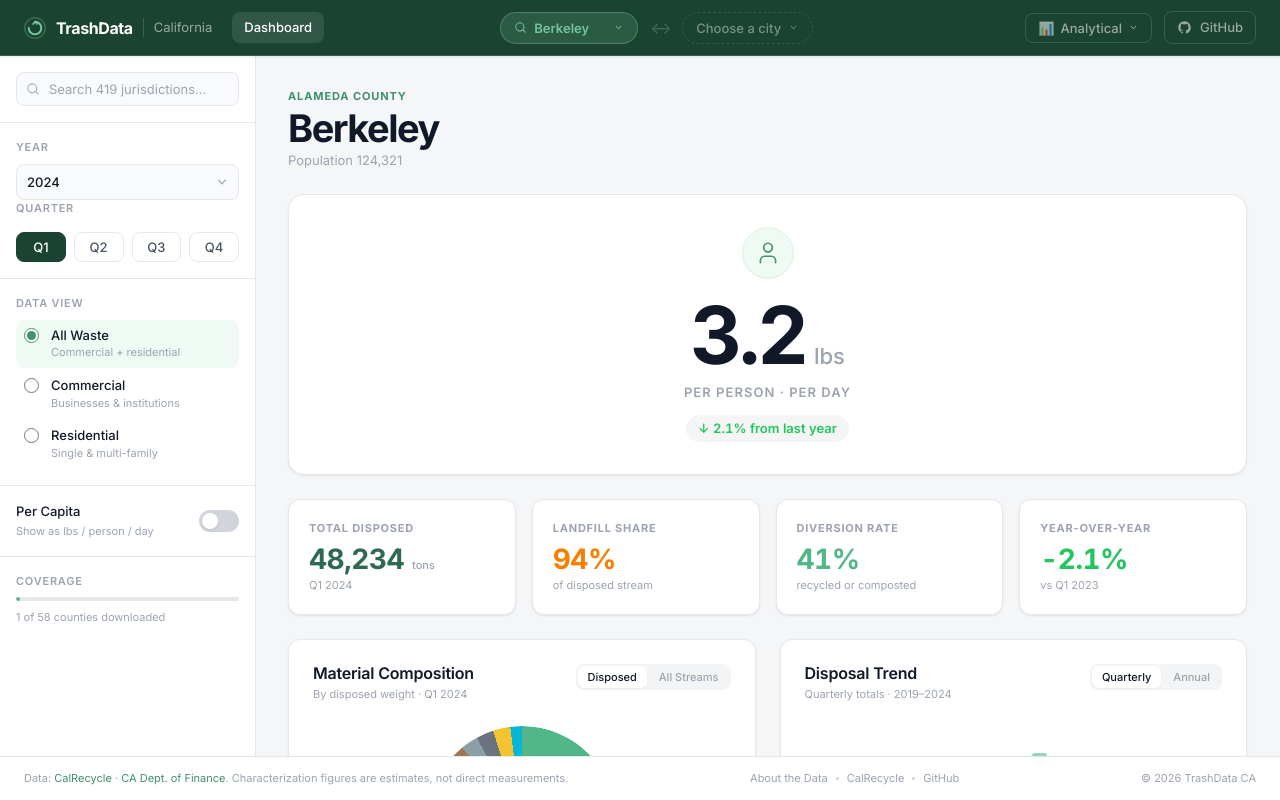
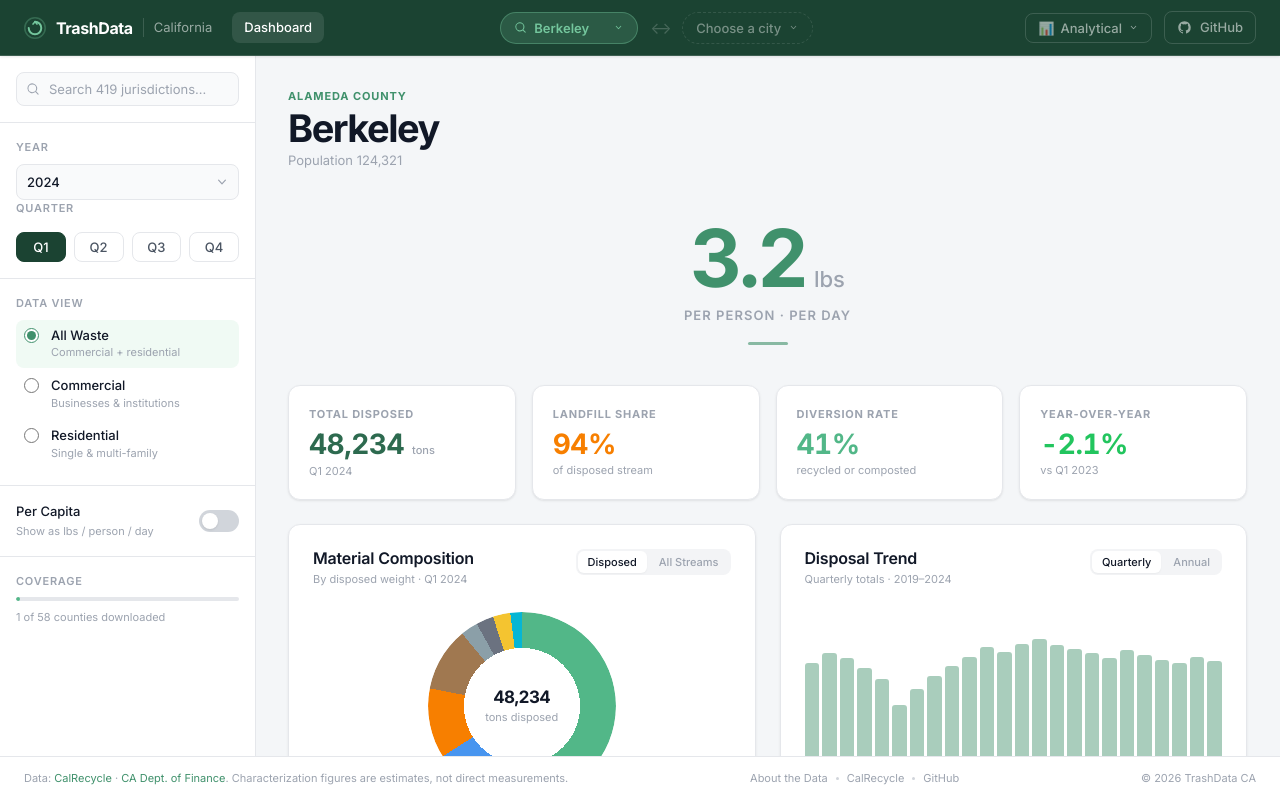
Before and after one commit to maxnelson/wastedata, a React (Vite) app: page / in a window 1280 px wide. Built offline with nearby package versions, Linux system fonts and the light colour scheme.

Commit message:
adjusted compare section treatment

```diff
--- a/package.json
+++ b/package.json
@@ -11,6 +11,9 @@
     "fetch:waste-characterization": "node tools/data_extraction/fetch-calrecycle-waste-characterization.cjs"
   },
   "dependencies": {
+    "@fortawesome/fontawesome-svg-core": "^7.2.0",
+    "@fortawesome/pro-regular-svg-icons": "^7.2.0",
+    "@fortawesome/react-fontawesome": "^3.3.0",
     "lucide-react": "^1.8.0",
     "react": "^19.2.4",
     "react-dom": "^19.2.4"
--- a/src/App.jsx
+++ b/src/App.jsx
@@ -6,6 +6,7 @@ import Footer from './components/Layout/Footer'
 import Layout from './components/Layout/Layout'
 import SocialLayout from './components/Layout/SocialLayout'
 import Home from './pages/Home'
+import { CITIES, MOCK_DATA } from './data/cities'
 import styles from './App.module.css'
 
 export default function App() {
@@ -20,6 +21,9 @@ export default function App() {
       setCityB(CITIES.find(c => c !== cityA) || 'Oakland')
     }
   }, [theme])
+
+  const perCapitaA = MOCK_DATA[cityA]?.perCapita ?? null
+  const perCapitaB = cityB ? (MOCK_DATA[cityB]?.perCapita ?? null) : null
 
   return (
     <div className={styles.root}>
@@ -37,10 +41,10 @@ export default function App() {
             {/* Comparison panel wrapper — animates between single and two-column */}
             <div className={`${styles.panels} ${cityB ? styles.comparing : ''}`}>
               <div className={styles.panelA}>
-                <Home city={cityA} />
+                <Home city={cityA} vsPerCapita={perCapitaB} />
               </div>
               <div className={`${styles.panelB} ${cityB ? styles.panelBActive : ''}`}>
-                {cityB && <Home city={cityB} />}
+                {cityB && <Home city={cityB} vsPerCapita={perCapitaA} />}
               </div>
             </div>
           </Layout>
--- a/src/pages/Home.jsx
+++ b/src/pages/Home.jsx
@@ -1,5 +1,7 @@
 import { useState } from 'react'
-import { User, Share2, Download } from 'lucide-react'
+import { Share2, Download } from 'lucide-react'
+import { FontAwesomeIcon } from '@fortawesome/react-fontawesome'
+import { faTrashCan } from '@fortawesome/pro-regular-svg-icons'
 import styles from './Home.module.css'
 import { MOCK_DATA } from '../data/cities'
 
@@ -26,6 +28,9 @@ function buildConicGradient(cats) {
   return `conic-gradient(${stops.join(', ')})`
 }
 
+// Stable mock YoY changes per category (computed once at module level, not in render)
+const YOY_CHANGES = [0.82, -1.43, 1.91, -0.67, 1.24]
+
 // Simulated quarterly bar heights (24 quarters = 2019 Q1 → 2024 Q4)
 const BAR_HEIGHTS = [
   68, 74, 71, 65,   // 2019
@@ -36,15 +41,30 @@ const BAR_HEIGHTS = [
   70, 68, 72, 69,   // 2024
 ]
 
-export default function Home({ city = 'Berkeley' }) {
+export default function Home({ city = 'Berkeley', vsPerCapita = null }) {
   const data = MOCK_DATA[city] || MOCK_DATA['Berkeley']
   const isImproving = data.yoy < 0
   const [activeTab,   setActiveTab]   = useState('disposed')
   const [activeTrend, setActiveTrend] = useState('quarterly')
   const [hoveredBar,  setHoveredBar]  = useState(null)
 
+  // Performance color: compare against the other city if in comparison mode
+  let perf = null
+  if (vsPerCapita !== null) {
+    perf = data.perCapita <= vsPerCapita ? 'better' : 'worse'
+  }
+
+  const accentColor = perf === 'better'
+    ? 'var(--perf-better)'
+    : perf === 'worse'
+    ? 'var(--perf-worse)'
+    : 'var(--brand-600)'
+
   return (
-    <div className={styles.page}>
+    <div
+      className={styles.page}
+      style={{ '--accent-color': accentColor }}
+    >
 
       {/* ── City header ────────────────────────────────── */}
       <div className={styles.cityHeader}>
@@ -55,20 +75,13 @@ export default function Home({ city = 'Berkeley' }) {
 
       {/* ── Per-capita hero ─────────────────────────────── */}
       <div className={styles.hero}>
-        <div className={styles.heroIconWrap}>
-          <User className={styles.heroIcon} strokeWidth={1.5} />
-        </div>
         <div className={styles.heroNum}>
+          <FontAwesomeIcon icon={faTrashCan} className={styles.heroIcon} />
           <span className={`${styles.heroValue} num`}>{data.perCapita}</span>
           <span className={styles.heroUnit}>lbs</span>
         </div>
         <p className={styles.heroLabel}>per person · per day</p>
-        <span
-          className={`${styles.heroBadge} num`}
-          style={{ color: isImproving ? 'var(--status-positive)' : 'var(--status-negative)' }}
-        >
-          {isImproving ? '↓' : '↑'} {Math.abs(data.yoy)}% from last year
-        </span>
+        <div className={styles.heroAccentBar} />
       </div>
 
       {/* ── Stat cards ─────────────────────────────────── */}
@@ -205,15 +218,15 @@ export default function Home({ city = 'Berkeley' }) {
           </div>
 
           <div className={styles.yoyList}>
-            {CATEGORIES.slice(0, 5).map(cat => {
-              const change = (Math.random() * 4 - 2).toFixed(2)
-              const pos = parseFloat(change) >= 0
+            {CATEGORIES.slice(0, 5).map((cat, i) => {
+              const change = YOY_CHANGES[i]
+              const pos = change >= 0
               return (
                 <div key={cat.name} className={styles.yoyRow}>
                   <span className={styles.yoySwatch} style={{ background: cat.color }} />
                   <span className={styles.yoyName}>{cat.name}</span>
                   <span className={`${styles.yoyChange} num`} style={{ color: pos ? 'var(--status-positive)' : 'var(--status-negative)' }}>
-                    {pos ? '+' : ''}{change}%
+                    {pos ? '+' : ''}{change.toFixed(2)}%
                   </span>
                 </div>
               )
--- a/src/pages/Home.module.css
+++ b/src/pages/Home.module.css
@@ -19,7 +19,7 @@
   font-weight: 700;
   text-transform: uppercase;
   letter-spacing: 0.08em;
-  color: var(--brand-600);
+  color: var(--accent-color);
 }
 
 .cityName {
@@ -41,30 +41,15 @@
   flex-direction: column;
   align-items: center;
   gap: var(--space-2);
-  background: var(--surface-card);
-  border: 1px solid var(--border-subtle);
-  border-radius: var(--radius-xl);
-  padding: var(--space-8) var(--space-6);
-  box-shadow: var(--shadow-sm);
+  padding: var(--space-6) var(--space-6) var(--space-4);
   text-align: center;
 }
 
-.heroIconWrap {
-  width: 52px;
-  height: 52px;
-  border-radius: 50%;
-  background: var(--brand-50);
-  border: 1px solid var(--brand-100);
-  display: flex;
-  align-items: center;
-  justify-content: center;
-  color: var(--brand-600);
-  margin-bottom: var(--space-2);
-}
-
 .heroIcon {
-  width: 26px;
-  height: 26px;
+  font-size: 42px;
+  color: var(--accent-color);
+  opacity: 0.7;
+  margin-right: var(--space-1);
 }
 
 .heroNum {
@@ -78,7 +63,7 @@
   font-size: clamp(52px, 7vw, 80px);
   font-weight: 800;
   letter-spacing: -3px;
-  color: var(--text-primary);
+  color: var(--accent-color);
   line-height: 1;
 }
 
@@ -97,13 +82,13 @@
   color: var(--text-muted);
 }
 
-.heroBadge {
-  font-size: var(--text-sm);
-  font-weight: 600;
-  padding: 4px 12px;
+.heroAccentBar {
+  width: 40px;
+  height: 3px;
   border-radius: var(--radius-full);
-  background: rgba(0, 0, 0, 0.04);
-  margin-top: var(--space-1);
+  background: var(--accent-color);
+  opacity: 0.6;
+  margin-top: var(--space-2);
 }
 
 /* ─── Stat cards ────────────────────────────────────────── */
@@ -316,17 +301,16 @@
 
 .bar {
   flex: 1;
-  background: var(--brand-400);
+  background: var(--accent-color);
   border-radius: 3px 3px 0 0;
-  opacity: 0.75;
+  opacity: 0.45;
   cursor: pointer;
-  transition: opacity var(--transition-fast), background var(--transition-fast);
+  transition: opacity var(--transition-fast);
 }
 
 .bar:hover,
 .barHovered {
-  opacity: 1;
-  background: var(--brand-600);
+  opacity: 0.85;
 }
 
 .barAxisLine {
@@ -423,6 +407,6 @@
   }
 
   .heroValue {
-    font-size: clamp(40px, 10cqi, 64px);
+    font-size: clamp(38px, 9cqi, 60px);
   }
 }
--- a/src/styles/tokens.css
+++ b/src/styles/tokens.css
@@ -64,6 +64,14 @@
   --transition-fast: 120ms ease;
   --transition-base: 200ms ease;
   --transition-slow: 300ms ease;
+
+  /* ── Performance scoring ───────────────────────────────── */
+  --perf-better:        #0d9488;   /* teal — city with lower per-capita waste */
+  --perf-better-bg:     #f0fdfa;
+  --perf-better-border: #99f6e4;
+  --perf-worse:         #dc2626;   /* red — city with higher per-capita waste */
+  --perf-worse-bg:      #fef2f2;
+  --perf-worse-border:  #fecaca;
 }
 
 
```
Also changed, not shown: 2 other files (tests, documents, lock files or other folders).
